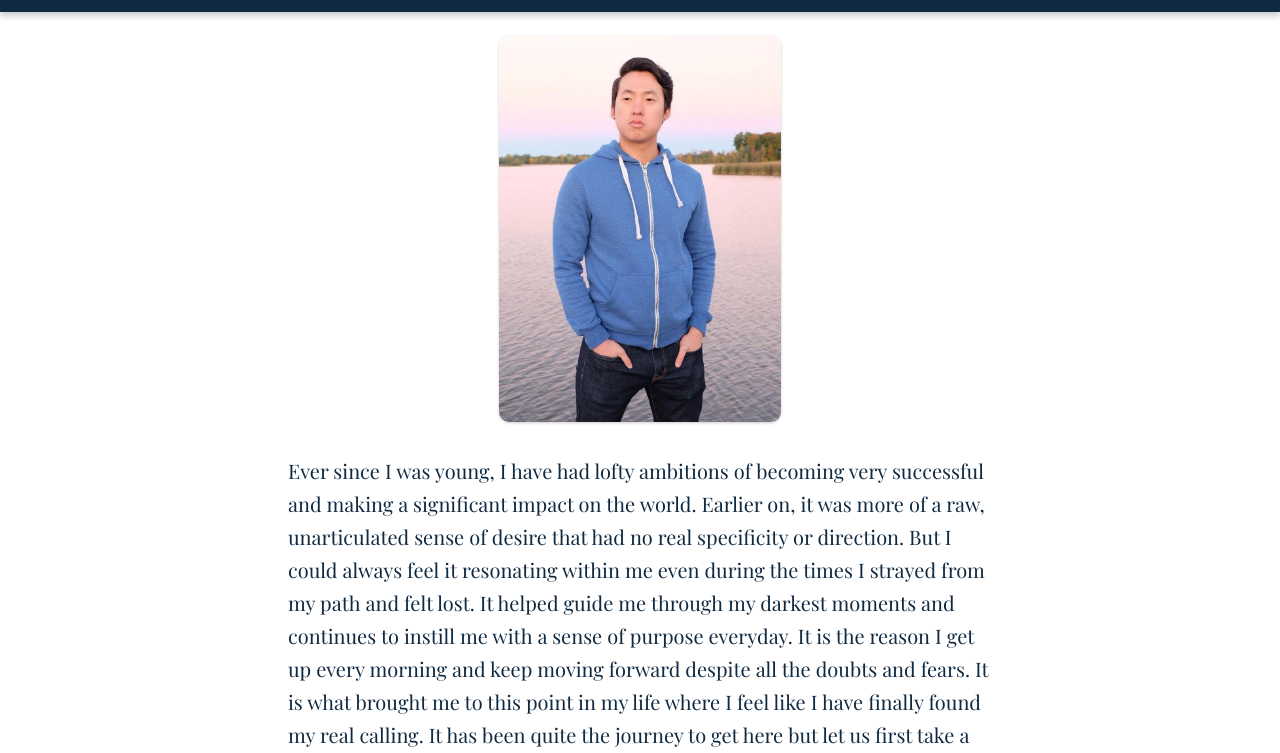
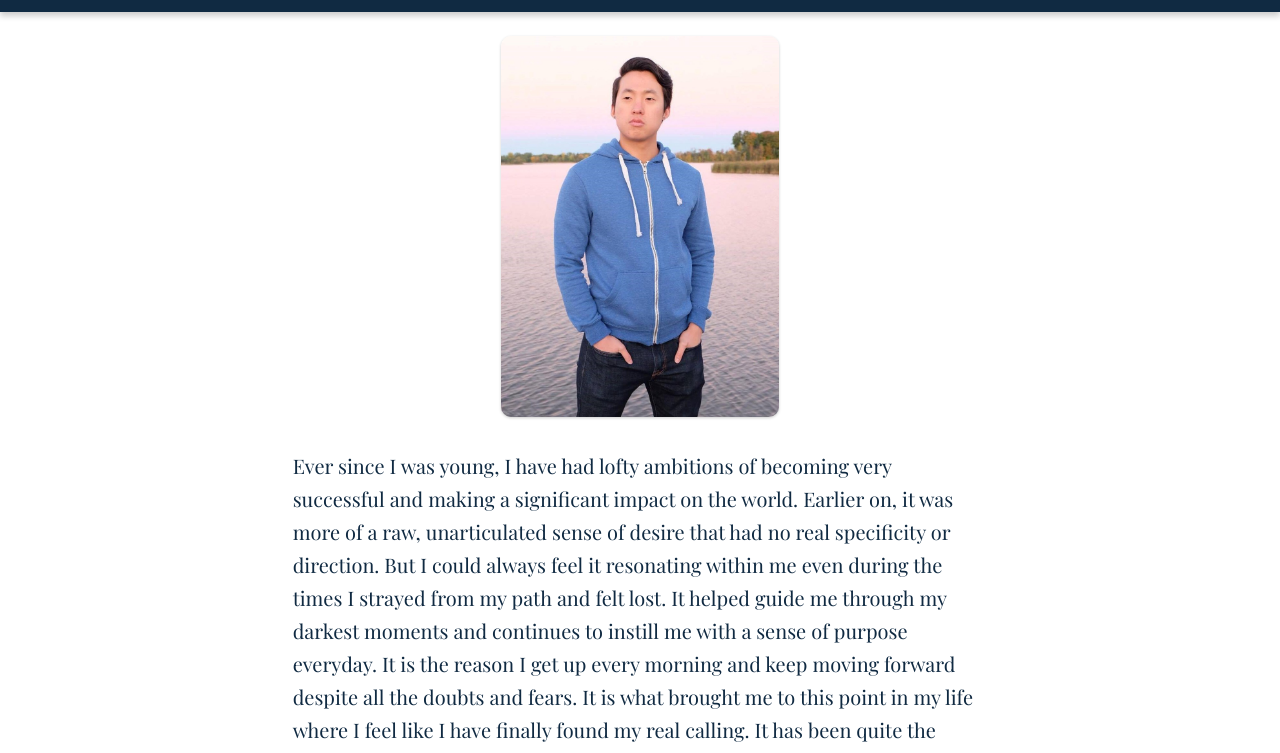
Before and after one commit to anthonyyoo24/personal-website-gatsby, a Gatsby site: page /story in a window 1280 px wide. Shown: the part 38-791 px from the top of the page. Built offline with nearby package versions, Linux system fonts and the light colour scheme; Gatsby itself is replaced by a stand-in of ours; what buttercms would draw is missing.

Commit message:
Replace react fragment with container div

```diff
--- a/src/pages/story.js
+++ b/src/pages/story.js
@@ -21,18 +21,15 @@ const Story = () => {
   )
 
   return (
-    <React.Fragment>
+    <div className="container">
       <Helmet>
         <title>My Story | Anthony Yoo</title>
       </Helmet>
       <section className="story">
-        <Img
-          fluid={data.file.childImageSharp.fluid}
-          className="story__img"
-        />
+        <Img fluid={data.file.childImageSharp.fluid} className="story__img" />
         <StoryText />
       </section>
-    </React.Fragment>
+    </div>
   )
 }
 
```
